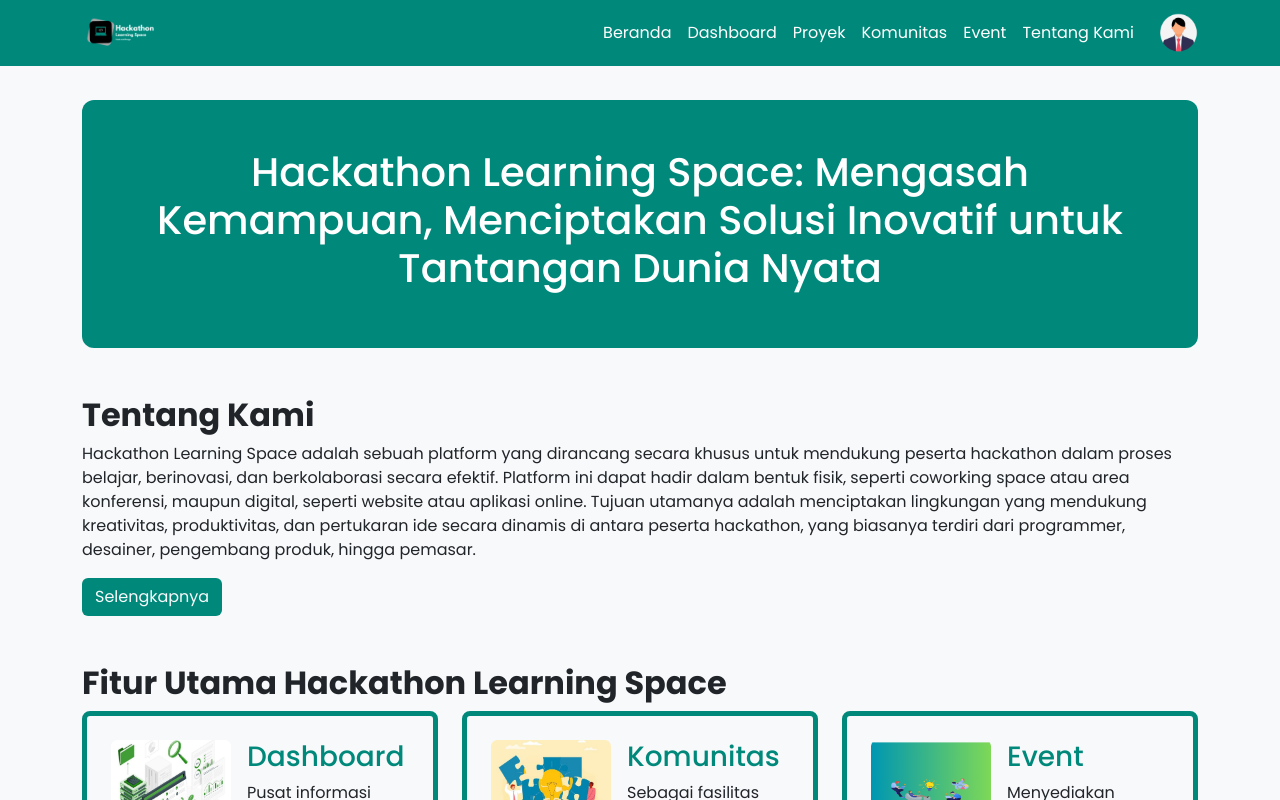
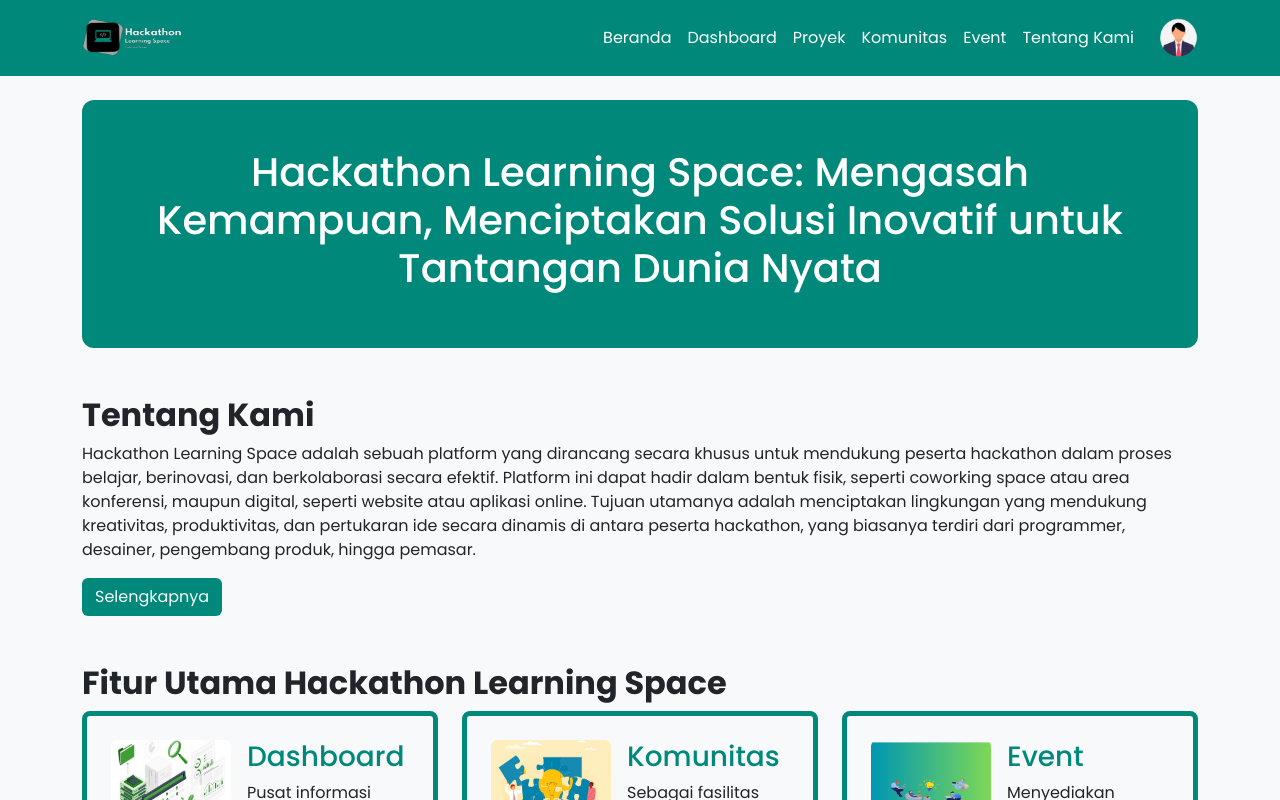
Before and after one commit to lluuvvii/hackathon_learning_space, a Next.js app: page / in a window 1280 px wide. Shown: the top 800 px of the page. Built offline with nearby package versions, Linux system fonts and the light colour scheme.

Commit message:
update logo image

```diff
--- a/src/app/components/Navbar.tsx
+++ b/src/app/components/Navbar.tsx
@@ -15,155 +15,6 @@ const links = [
   { name: 'Event', path: '/events' },
   { name: 'Tentang Kami', path: '/about' }
 ]
-
-// const Navbar = () => {
-//   const pathname = usePathname()
-//   const shouldShowNavbar = !pathname.startsWith('/auth')
-
-//   const [dropdownVisible, setDropdownVisible] = useState(false)
-
-//   const toggleDropdown = () => {
-//     setDropdownVisible(!dropdownVisible)
-//   }
-
-//   return (
-//     <>
-//       {shouldShowNavbar ? (
-//         <>
-//           {/* Navbar */}
-//           <nav
-//             className='navbar navbar-expand-lg fixed-top'
-//             style={{ backgroundColor: '#00897B' }}
-//           >
-//             <div className='container'>
-//               {/* Logo */}
-//               <Link href='/' className='navbar-brand d-flex align-items-center gap-2 text-white'>
-//                 <Image
-//                   src={Logo}
-//                   alt='Hackathon Logo'
-//                   width={80}
-//                   height={40}
-//                   quality={100}
-//                 />
-//               </Link>
-
-//               {/* Toggler for mobile */}
-//               <button
-//                 className='navbar-toggler navbar-dark'
-//                 type='button'
-//                 data-bs-toggle='offcanvas'
-//                 data-bs-target='#offcanvasNavbar'
-//                 aria-controls='offcanvasNavbar'
-//                 aria-label='Toggle navigation'
-//               >
-//                 <span className='navbar-toggler-icon'></span>
-//               </button>
-
-//               {/* Navigation Links (desktop view) */}
-//               <div className='d-none d-lg-block'>
-//                 <ul className='navbar-nav ms-auto d-flex align-items-center'>
-//                   {links.map((link, index) => (
-//                     <li className='nav-item' key={index}>
-//                       <Link href={link.path} className='nav-link text-white'>
-//                         {link.name}
-//                       </Link>
-//                     </li>
-//                   ))}
-
-//                   {/* Profile Dropdown */}
-//                   <li className='nav-item dropdown ms-3 position-relative'>
-//                     <button
-//                       className='btn p-0 border-0 bg-transparent'
-//                       onClick={toggleDropdown}
-//                     >
-//                       <Image
-//                         src={ProfileUser}
-//                         alt='Profile'
-//                         width={40}
-//                         height={40}
-//                         className='rounded-circle'
-//                       />
-//                     </button>
-
-//                     {dropdownVisible && (
-//                       <ul
-//                         className='dropdown-menu show position-absolute'
-//                         style={{ top: '100%', right: 0 }}
-//                       >
-//                         <li>
-//                           <Link href='/profile' className='dropdown-item'>
-//                             Profil
-//                           </Link>
-//                         </li>
-//                         <li>
-//                           <Link href='/auth/login' className='dropdown-item'>
-//                             Masuk
-//                           </Link>
-//                         </li>
-//                         <li>
-//                           <button
-//                             className='dropdown-item'
-//                             onClick={() => alert('Logout clicked!')}
-//                           >
-//                             Keluar
-//                           </button>
-//                         </li>
-//                       </ul>
-//                     )}
-//                   </li>
-//                 </ul>
-//               </div>
-//             </div>
-//           </nav>
-
-//           {/* Offcanvas Sidebar (mobile view) */}
-//           <div
-//             className='offcanvas offcanvas-start'
-//             tabIndex={-1}
-//             id='offcanvasNavbar'
-//             aria-labelledby='offcanvasNavbarLabel'
-//           >
-//             <div className='offcanvas-header' style={{ backgroundColor: '#00897B' }}>
-//               <h5 className='offcanvas-title text-white' id='offcanvasNavbarLabel'>
-//                 Menu
-//               </h5>
-//               <button
-//                 type='button'
-//                 className='btn-close btn-close-white'
-//                 data-bs-dismiss='offcanvas'
-//                 aria-label='Close'
-//               ></button>
-//             </div>
-//             <div className='offcanvas-body'>
-//               {/* Offcanvas Links */}
-//               <ul className='navbar-nav justify-content-end flex-grow-1 pe-3'>
-//                 {links.map((link, index) => (
-//                   <li className='nav-item' key={index}>
-//                     <Link href={link.path} className='nav-link text-dark'>
-//                       {link.name}
-//                     </Link>
-//                   </li>
-//                 ))}
-//                 <li><Link href='/auth/login' className='nav-link text-dark'>Masuk</Link></li>
-//               </ul>
-
-//               {/* Profile Icon in Offcanvas */}
-//               <div className='mt-3'>
-//                 <Image
-//                   src={ProfileUser}
-//                   alt='Profile'
-//                   width={40}
-//                   height={40}
-//                   className='rounded-circle'
-//                 />
-//               </div>
-//             </div>
-//           </div>
-//         </>
-//       ) : null}
-//     </>
-//   )
-// }
 
 const Navbar = () => {
   const pathname = usePathname()
@@ -195,8 +46,8 @@ const Navbar = () => {
                 <Image
                   src={Logo}
                   alt='Hackathon Logo'
-                  width={80}
-                  height={40}
+                  width={100}
+                  height={50}
                   quality={100}
                 />
               </Link>
```
Also changed, not shown: public/hackathon_learning_space_logo.png.
